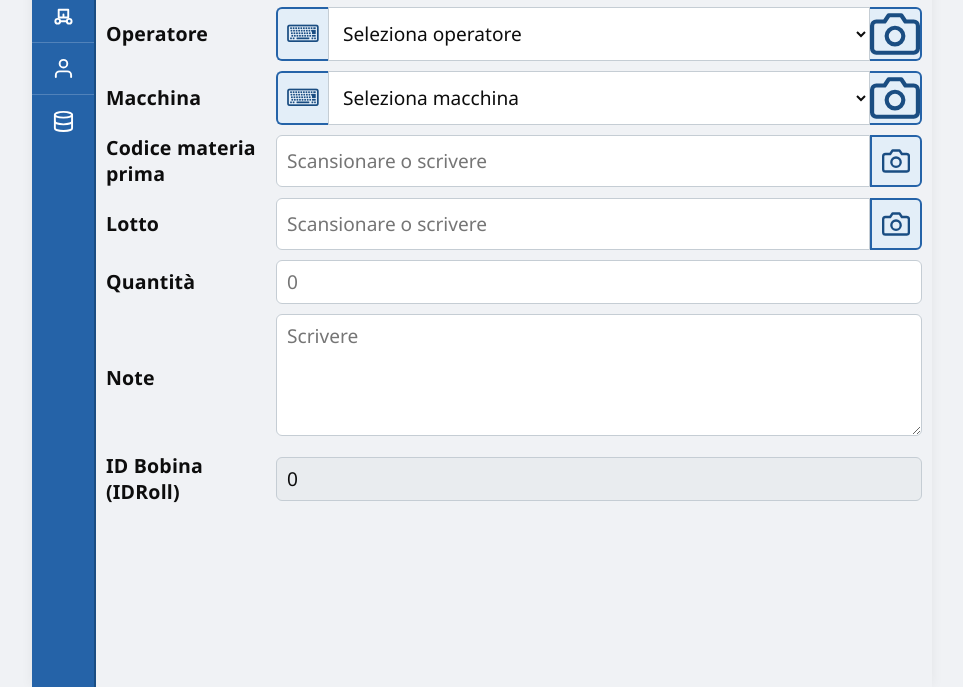
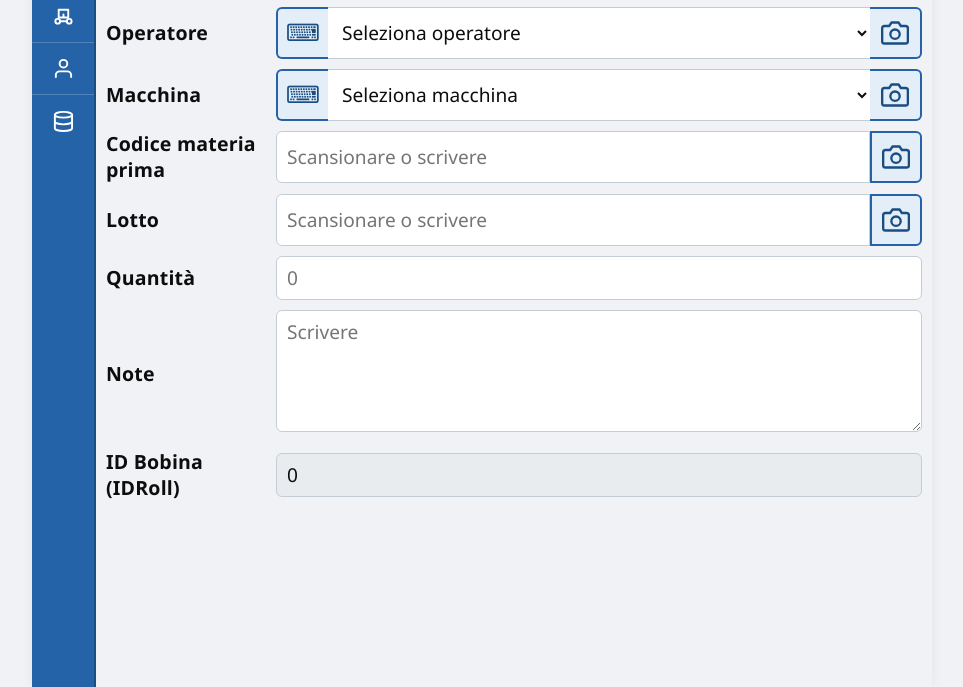
Before and after one commit to depelo/bobine, a website: page index.html in a window 1280 px wide. Shown: the part 113-800 px from the top of the page, without its empty margins (158-1121 px from the left). Drawn offline with Linux system fonts and the light colour scheme; no server answers.

Commit message:
Enhance dual-button styles in styles.css: Add border adjustments and icon dimensions for improved layout consistency and usability.

```diff
--- a/styles.css
+++ b/styles.css
@@ -790,4 +790,16 @@ input.date-input {
 .with-dual-btn select {
   border-radius: 0;
   min-height: var(--touch-btn);
+  border-left: none;
+  border-right: none;
 }
+
+.with-dual-btn .icon-btn-left,
+.with-dual-btn .icon-btn-right {
+  min-height: var(--touch-btn);
+}
+
+.with-dual-btn .icon-btn-right .icon-camera {
+  width: 1.65rem;
+  height: 1.65rem;
+}
```
